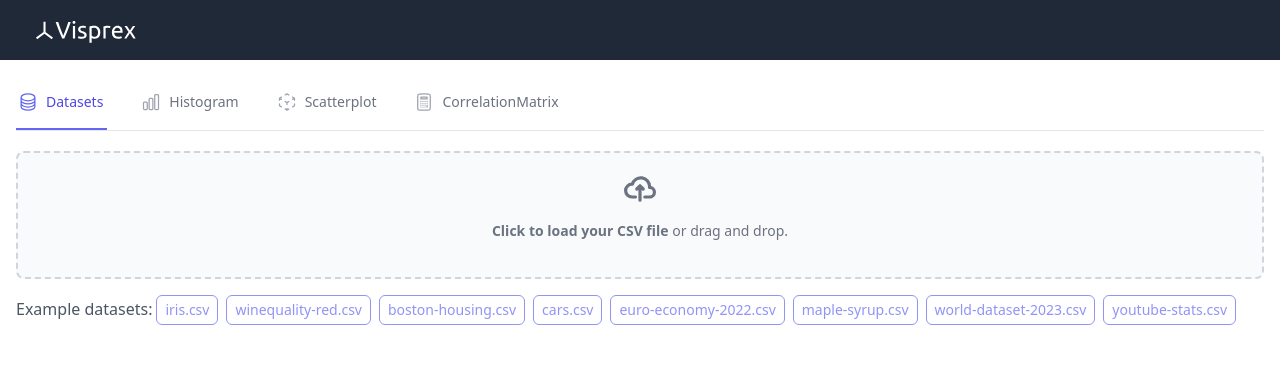
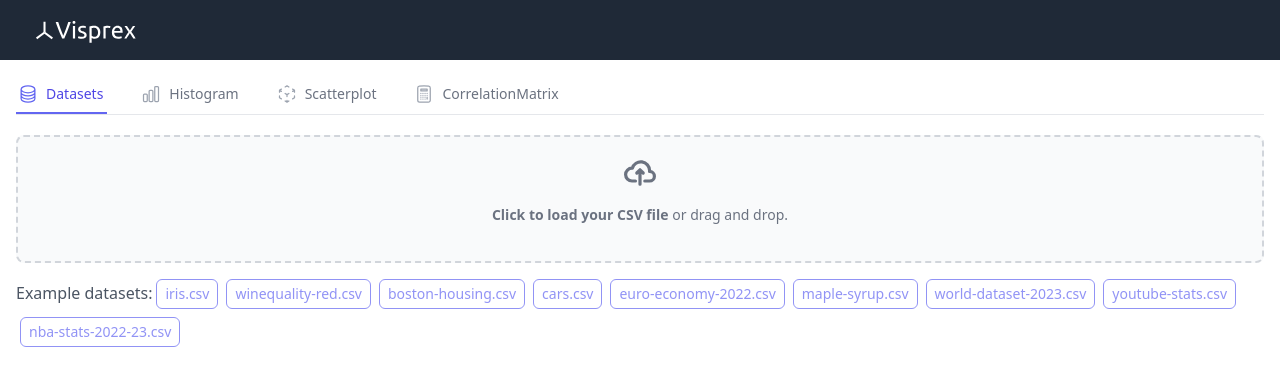
Before and after one commit to visprex/visprex, a React (Create React App) app: page / in a window 1280 px wide. Shown: the top 386 px of the page. Built offline with nearby package versions, Linux system fonts and the light colour scheme; the HTML template or start-up script is replaced by a standard one.

Commit message:
small changes + add nba data

```diff
--- a/src/App.tsx
+++ b/src/App.tsx
@@ -78,7 +78,7 @@ export default function App() {
                   tab.name === currentTab
                     ? "border-indigo-500 text-indigo-600"
                     : "border-transparent text-gray-500 hover:border-gray-300 hover:text-gray-700",
-                  "group inline-flex items-center border-b-2 px-1 py-4 text-sm font-medium"
+                  "group inline-flex items-center border-b-2 px-1 py-2 text-sm font-medium"
                 )}
                 aria-current={tab.name === currentTab ? "page" : undefined}
                 onClick={() => handleTabClick(tab.name)}
--- a/src/components/data/constants.ts
+++ b/src/components/data/constants.ts
@@ -31,5 +31,9 @@ export const datasets = [
     {
         name: "youtube-stats.csv",
         description: "",
+    },
+    {
+        name: "nba-stats-2022-23.csv",
+        description: "",
     }
 ]
--- a/src/components/navigation/NoDatasetSelected.tsx
+++ b/src/components/navigation/NoDatasetSelected.tsx
@@ -3,7 +3,7 @@ import React from 'react';
 const NoDatasetSelected: React.FC = () => {
     return (
         <div className='mt-4 text-gray-600'>
-            No data found. Load a CSV file or select from example dataseets in the <span className='font-semibold'>Datasets</span> tab.
+            No data found. Load a CSV file or select from example datasets in the <span className='font-semibold'>Datasets</span> tab.
         </div>
     );
 };
```
